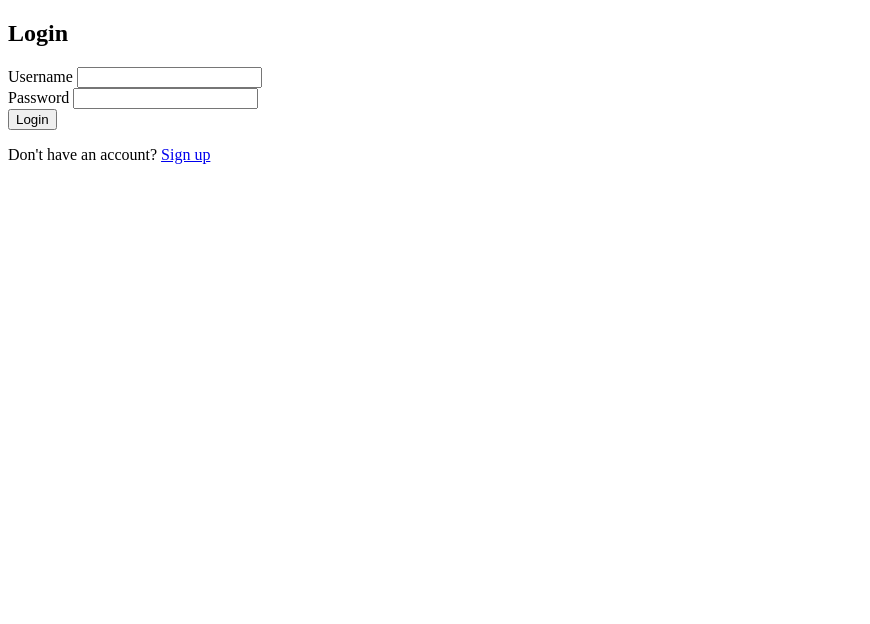
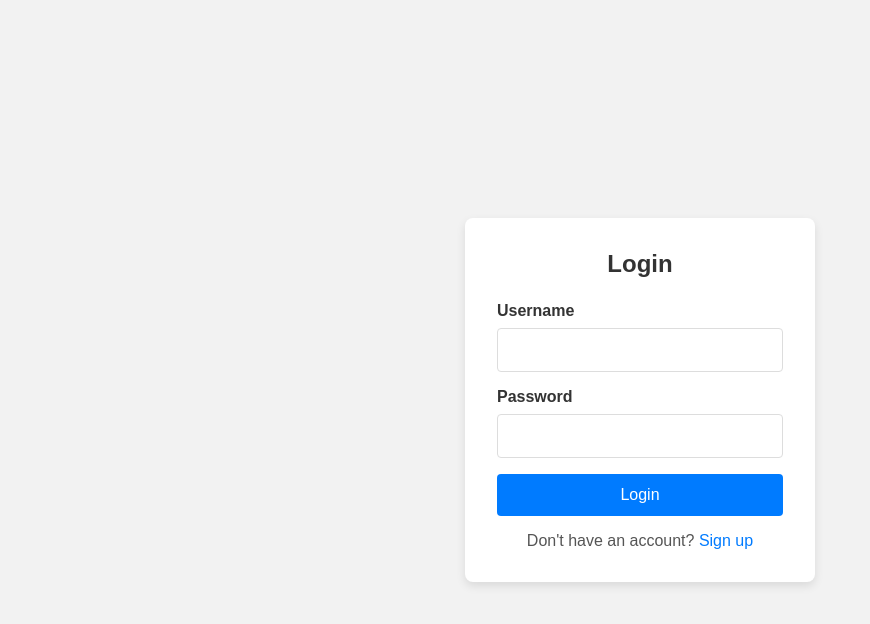
Before and after one commit to Bhuvaneswar-chowdary/cars, a plain HTML site: page index.html in a window 1280 px wide. Shown: the whole page, without its empty margins (0-870 px from the left). Drawn offline with Linux system fonts and the light colour scheme.

Commit message:
Update index.html

```diff
--- a/index.html
+++ b/index.html
@@ -4,7 +4,7 @@
     <meta charset="UTF-8">
     <meta name="viewport" content="width=device-width, initial-scale=1.0">
     <title>Login Page</title>
-    <link rel="stylesheet" href="login.css">
+    <link rel="stylesheet" href="style.css">
 </head>
 <body>
 
```
